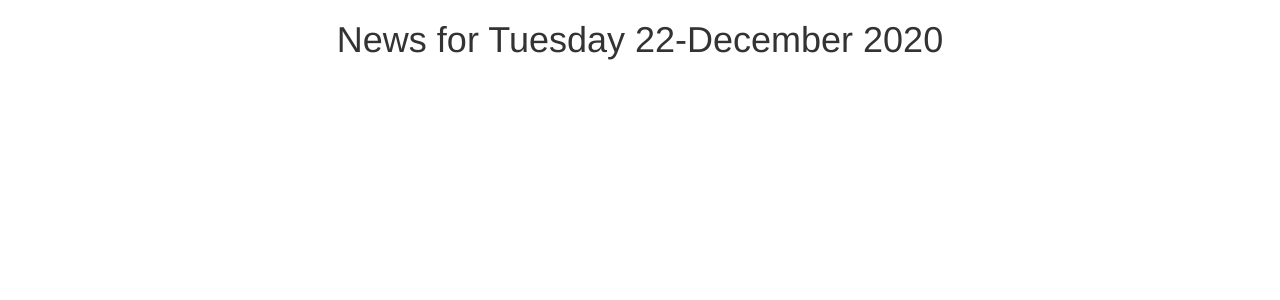
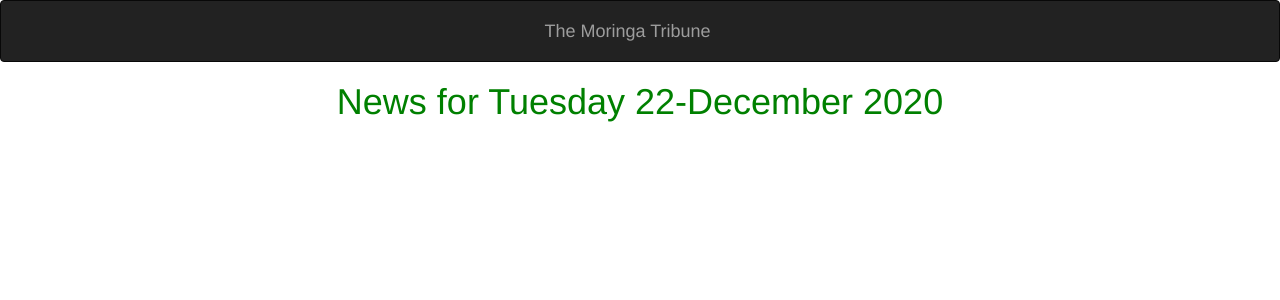
Before and after one commit to ceciliawambui/News_App, a Django app: page /news/today/ in a window 1280 px wide. Shown: the top 300 px of the page. Run offline with Django 3.2, Linux system fonts and the light colour scheme; some libraries are stand-ins or nearby versions.

Commit message:
Added css

```diff
--- /dev/null
+++ b/news/static/css/basenews.css
@@ -0,0 +1,4 @@
+h1{
+    color:green;
+
+}
--- a/news/templates/all-news/base.html
+++ b/news/templates/all-news/base.html
@@ -1,5 +1,5 @@
-
 {% load bootstrap3 %}
+{% load static%}
 <!DOCTYPE html>
 <html>
 <head>
@@ -12,11 +12,14 @@
   {% endif %}
 
   {% block styles %}
-  {% bootstrap_css %}
+    {% bootstrap_css %}
+    <link rel="stylesheet" href="{% static 'css/basenews.css' %}">
   {% endblock %}
 
 </head>
 <body>
+    {% include "navbar.html" %}
+
     {% block content %} <h1 class='text-center'>News for {{date|date:"l d-F Y"}}</h1> {%endblock%}
 
     {% block scripts %}
--- /dev/null
+++ b/news/templates/navbar.html
@@ -0,0 +1,17 @@
+<!DOCTYPE html>
+<html lang="en">
+<head>
+
+  <meta charset="utf-8">
+  <meta name="viewport" content="width=device-width, initial-scale=1">
+</head>
+<body>
+<nav class="navbar navbar-inverse">
+  <div class="container-fluid">
+    <div class="navbar-header">
+      <a class="navbar-brand" href="{% url 'newsToday' %}">The Moringa Tribune</a>
+    </div>
+  </div>
+</nav>
+</body>
+</html>
--- a/tribune/settings.py
+++ b/tribune/settings.py
@@ -121,3 +121,6 @@ USE_TZ = True
 # https://docs.djangoproject.com/en/1.11/howto/static-files/
 
 STATIC_URL = '/static/'
+STATICFILES_DIRS = [
+    os.path.join(BASE_DIR, "static"),
+]
```
